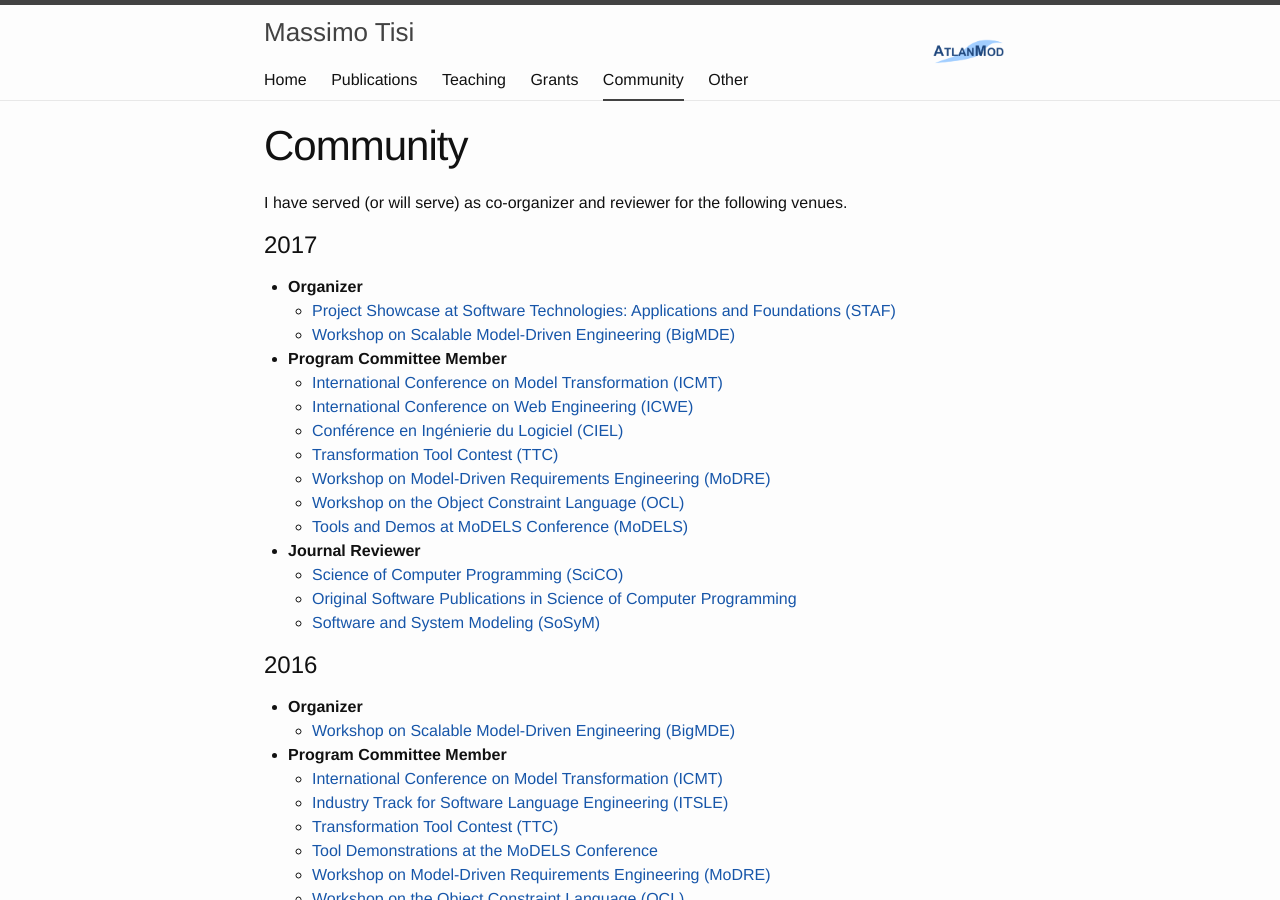
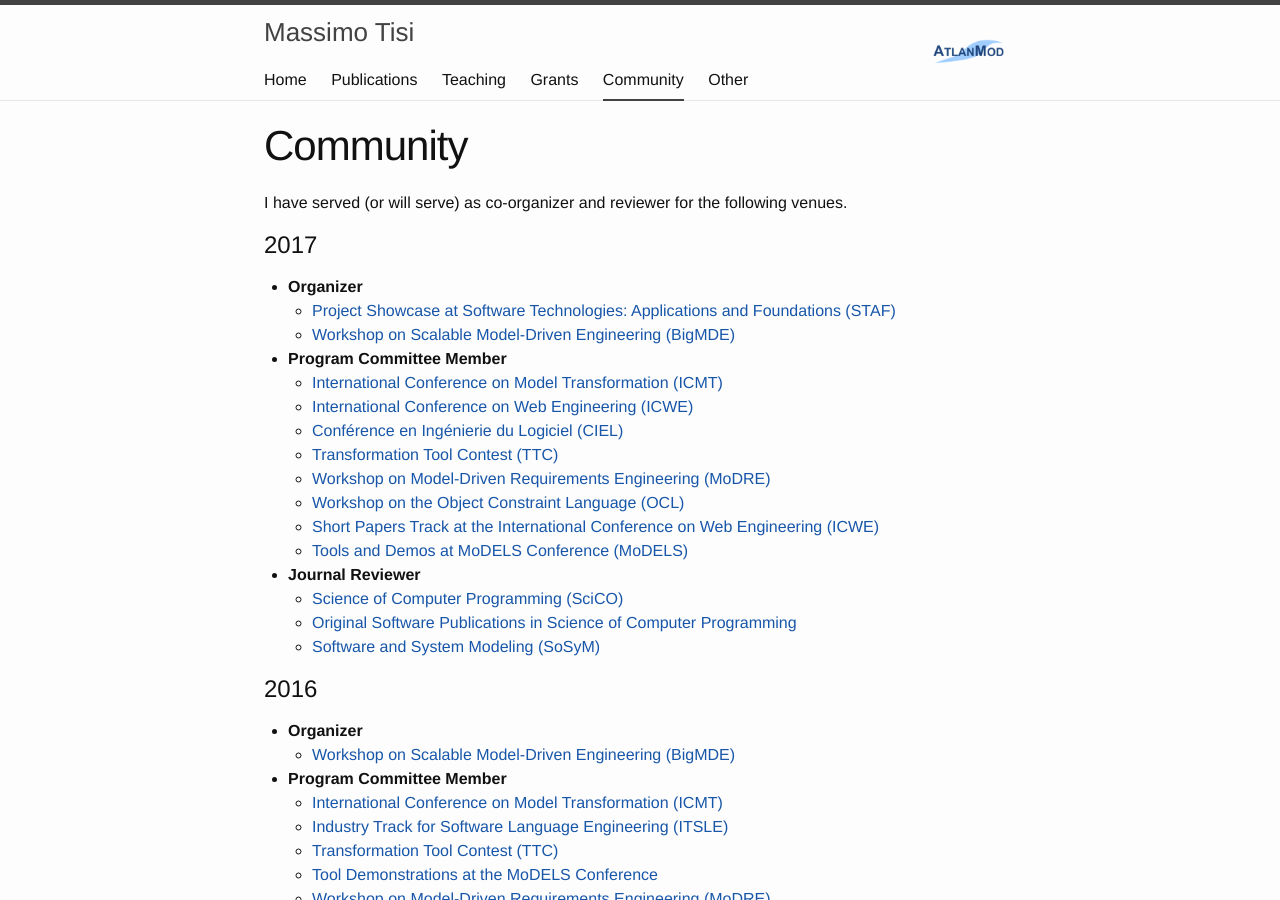
Before and after one commit to massimotisi/massimotisi.github.io, a Jekyll site: the page built from community.md, in a window 1280 px wide and 900 px high. Built offline with Jekyll 4.4.1, drawn with Linux system fonts in a browser that asks for light colours.

Commit message:
added short papers at ICWE2017

```diff
--- a/community.md
+++ b/community.md
@@ -19,6 +19,7 @@ I have served (or will serve) as co-organizer and reviewer for the following ven
   * [Transformation Tool Contest (TTC)](http://www.transformation-tool-contest.eu/)
   * [Workshop on Model-Driven Requirements Engineering (MoDRE)](http://www.modre2017.ece.mcgill.ca/)
   * [Workshop on the Object Constraint Language (OCL)](http://oclworkshop.github.io/2017/)
+  * [Short Papers Track at the International Conference on Web Engineering (ICWE)](http://icwe2017.webengineering.org/)
   * [Tools and Demos at MoDELS Conference (MoDELS)](http://www.cs.colostate.edu/~ghosh/models17_td/home_models17_td.html)
 
 * **Journal Reviewer**
```
